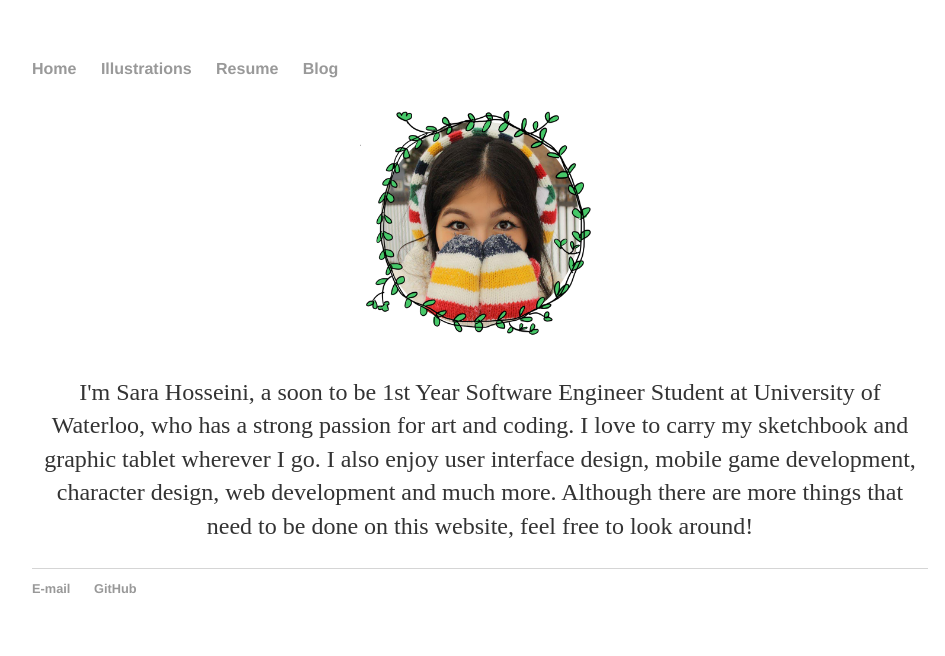
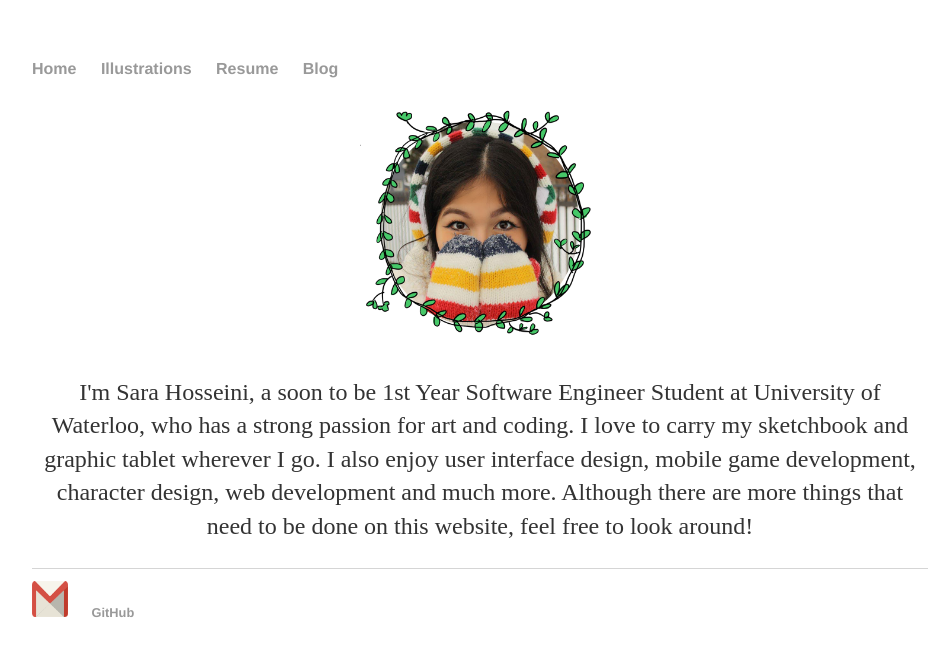
Before and after one commit to sarahoss/sarahoss.github.io, a Jekyll site: the page built from index.html, in a window 1280 px wide. Shown: the top 656 px of the page, without its empty margins (160-1105 px from the left). Built offline with Jekyll 4.4.1, drawn with Linux system fonts in a browser that asks for light colours.

Commit message:
Update default.html

```diff
--- a/_layouts/default.html
+++ b/_layouts/default.html
@@ -22,7 +22,7 @@
 			</div><!-- /.container -->
 			<footer>
 	    		<ul>
-	        		<li><a href="mailto:sara.hosseini01@gmail.com">E-mail</a></li>
+	        		<li><a href="mailto:sara.hosseini01@gmail.com"><img class="img-responsive" src="src/gmaillogo.png" height="36" width="36"/></a></li>
 	        		<li><a href="https://github.com/sarahoss">GitHub</a></li>
 				</ul>
 			</footer>
```
